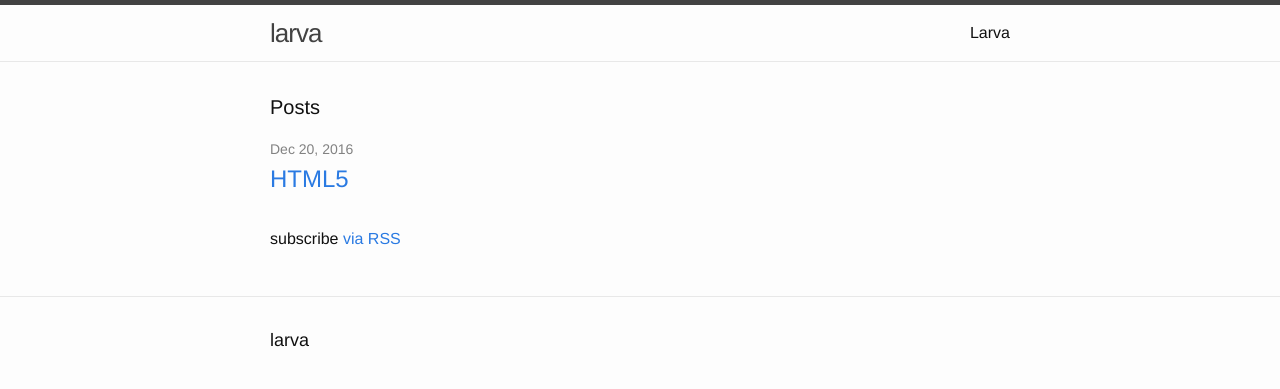
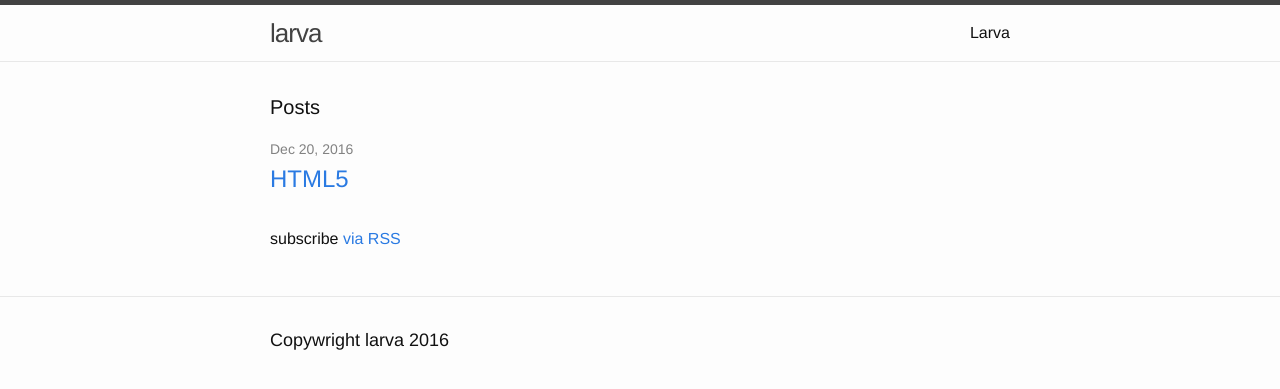
Before and after one commit to Bhanski/larva, a Jekyll site: the page built from index.html, in a window 1280 px wide. Shown: the top 389 px of the page. Built offline with Jekyll 4.4.1, drawn with Linux system fonts in a browser that asks for light colours.

Commit message:
Add copywrigt notice in footer

```diff
--- a/_includes/footer.html
+++ b/_includes/footer.html
@@ -2,8 +2,7 @@
 
   <div class="wrapper">
 
-    <h2 class="footer-heading">{{ site.title }}</h2>
-
+    <h2 class="footer-heading">Copywright {{ site.title }} 2016</h2>
   </div>
 
 </footer>
```
